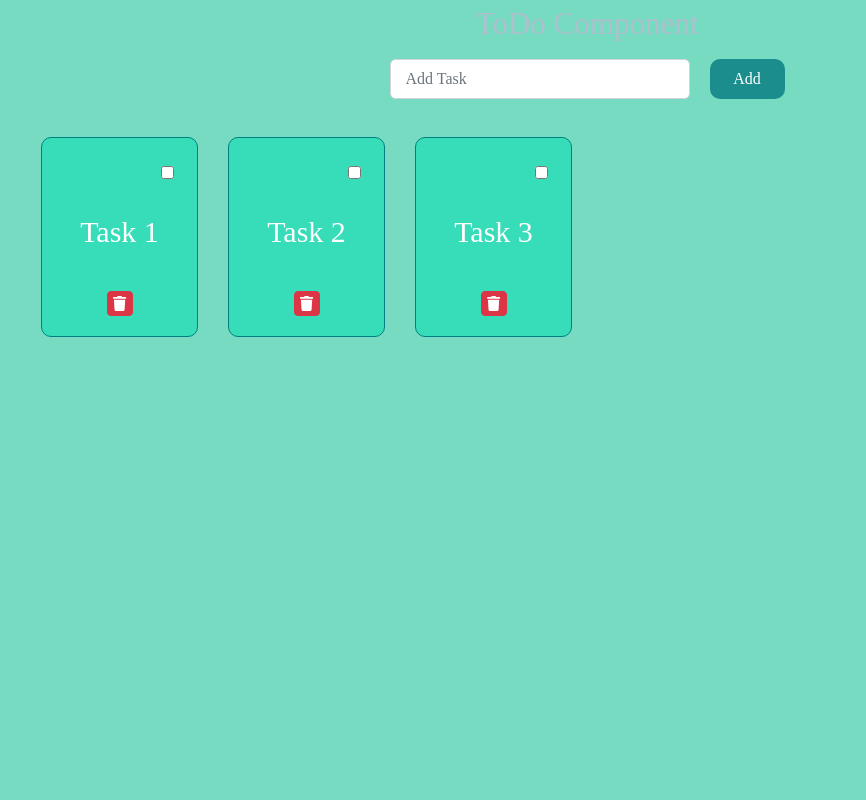
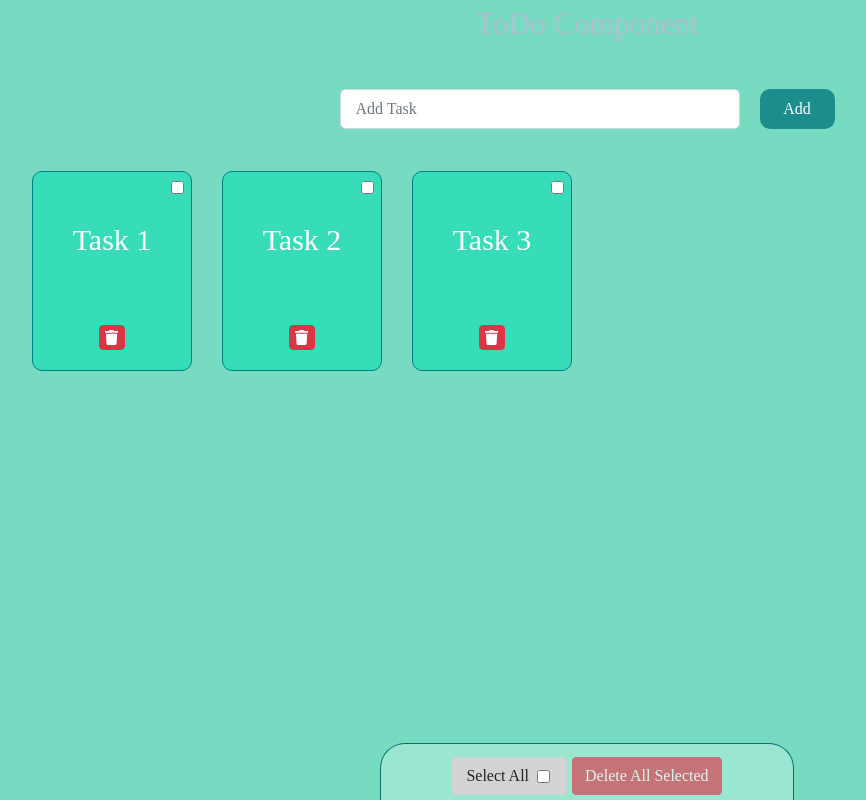
Before and after one commit to AmalyaG95/react-beg-06, a React (Create React App) app: page / in a window 1280 px wide. Shown: the whole page, without its empty margins (53-919 px from the left). Built offline with nearby package versions, Linux system fonts and the light colour scheme.

Commit message:
DeleteSomeTasks && Stateful-stateless && Class-based - function components

```diff
--- a/src/App.css
+++ b/src/App.css
@@ -4,7 +4,7 @@
   background-color: #76dbc0;
   min-height: 100vh;
   display: flex;
-  flex-direction: column;
-  font-size: calc(10px + 2vmin);
-  color: rgb(174, 191, 206);
+  flex-flow: column wrap;
+  align-content: center;
+  font-size: calc(5px + 2vmin);
 }
--- a/src/components/AddTask/AddTask.jsx
+++ b/src/components/AddTask/AddTask.jsx
@@ -3,9 +3,12 @@ import styles from "./addTask.module.css";
 import { Form, Button } from "react-bootstrap";
 
 class AddTask extends Component {
-  state = {
-    inputValue: "",
-  };
+  constructor(props) {
+    super(props);
+    this.state = {
+      inputValue: "",
+    };
+  }
 
   handleChange = (e) => {
     const { value } = e.target;
@@ -28,6 +31,7 @@ class AddTask extends Component {
   };
 
   render() {
+    const { isAnyChecked } = this.props;
     return (
       <div className={styles.AddTask}>
         <Form.Control
@@ -37,8 +41,17 @@ class AddTask extends Component {
           onKeyPress={this.handleS}
           value={this.state.inputValue}
           className={styles.input}
+          disabled={isAnyChecked}
         />
-        <Button variant="info" onClick={this.handleS} className={styles.button}>
+        <Button
+          variant="info"
+          onClick={this.handleS}
+          className={styles.button}
+          // className={`${styles.button} ${
+          //   isAnyChecked && styles.disabledButton
+          // }`}
+          disabled={isAnyChecked}
+        >
           Add
         </Button>
       </div>
--- a/src/components/AddTask/addTask.module.css
+++ b/src/components/AddTask/addTask.module.css
@@ -1,5 +1,5 @@
 .AddTask {
-  margin: 20px;
+  margin: 50px 0 20px;
   display: flex;
   flex-wrap: wrap;
   justify-content: center;
@@ -7,7 +7,7 @@
 }
 
 .input {
-  width: 300px;
+  width: 400px;
   border-radius: 5px;
   margin: 0 20px 10px 0;
   padding: 8px 15px;
@@ -40,3 +40,7 @@
   background-color: rgb(27, 141, 141);
   box-shadow: none;
 }
+
+/* .disabledButton:hover {
+  background-color: rgb(27, 141, 141);
+} */
--- a/src/components/Task/Task.jsx
+++ b/src/components/Task/Task.jsx
@@ -10,20 +10,37 @@ const CardBodyCls = [
   "justify-content-between",
 ];
 
-const Task = ({ task, handleDeleteTask }) => {
+const Task = ({
+  task,
+  handleDeleteTask,
+  handleSelectTask,
+  isChecked,
+  isAnyChecked,
+  isAllSelected,
+}) => {
   const handleDelete = () => {
     handleDeleteTask(task._id);
   };
 
+  const handleSelect = () => {
+    handleSelectTask(task._id);
+  };
+
   return (
-    <Card className={styles.task}>
+    <Card className={`${styles.task} ${isChecked && styles.selectedTask}`}>
+      <Form.Check
+        type="checkbox"
+        className={"align-self-end p-1"}
+        onChange={handleSelect}
+        checked={isAllSelected || isChecked}
+      />
       <Card.Body className={CardBodyCls.join(" ")}>
-        <Form.Check type="checkbox" className="align-self-end" />
         <Card.Title style={{ fontSize: "30px" }}>{task.title}</Card.Title>
         <Button
           variant="danger"
           onClick={handleDelete}
           className={styles.button}
+          disabled={isAnyChecked}
         >
           <FontAwesomeIcon icon={faTrash} style={{ fontSize: "15px" }} />
         </Button>
--- a/src/components/Task/task.module.css
+++ b/src/components/Task/task.module.css
@@ -1,5 +1,5 @@
 .task {
-  width: 200px;
+  width: 100%;
   height: 200px;
   border: 1px solid teal;
   border-radius: 10px;
@@ -12,6 +12,11 @@
   background-color: teal;
 }
 
+.selectedTask,
+.selectedTask:hover {
+  background-color: rgb(125, 238, 214);
+}
+
 .button {
   width: 25px;
   height: 25px;
--- a/src/components/ToDo/ToDo.jsx
+++ b/src/components/ToDo/ToDo.jsx
@@ -2,8 +2,17 @@ import React from "react";
 import Task from "../Task/Task";
 import AddTask from "../AddTask/AddTask";
 import styles from "./toDo.module.css";
-import { Container, Row, Col } from "react-bootstrap";
+import { Container, Row, Col, Button, Form } from "react-bootstrap";
 import uuid from "react-uuid";
+
+const ContainerCls = ["d-flex", "flex-column", "align-content-center", "py-2"];
+
+const delSelButtonsColCls = [
+  "d-flex",
+  "justify-content-center",
+  "align-items-center",
+  "mt-2",
+];
 
 class ToDo extends React.Component {
   state = {
@@ -21,6 +30,7 @@ class ToDo extends React.Component {
         title: "Task 3",
       },
     ],
+    selectedTasksIDs: new Set(),
   };
 
   handleSubmit = (value) => {
@@ -29,6 +39,7 @@ class ToDo extends React.Component {
       title: value,
       _id: uuid(),
     });
+
     this.setState({
       tasks,
     });
@@ -42,35 +53,112 @@ class ToDo extends React.Component {
     });
   };
 
+  handleSelectTask = (_id) => {
+    const selectedTasksIDs = new Set(this.state.selectedTasksIDs);
+    if (selectedTasksIDs.has(_id)) {
+      selectedTasksIDs.delete(_id);
+      this.handleSelectAllTasks();
+    } else {
+      selectedTasksIDs.add(_id);
+    }
+
+    this.setState({
+      selectedTasksIDs,
+    });
+  };
+
+  handleSelectAllTasks = () => {
+    const selectedTasksIDs = new Set(this.state.selectedTasksIDs);
+    this.state.tasks.forEach((task) => {
+      if (!selectedTasksIDs.has(task._id)) selectedTasksIDs.add(task._id);
+    });
+
+    this.setState({
+      selectedTasksIDs:
+        this.state.selectedTasksIDs.size !== this.state.tasks.length
+          ? selectedTasksIDs
+          : new Set(),
+    });
+  };
+
+  handleDeleteSelectedTasks = () => {
+    const { selectedTasksIDs } = this.state;
+    const tasks = [...this.state.tasks].filter(
+      (task) => !selectedTasksIDs.has(task._id)
+    );
+
+    this.setState({
+      tasks,
+      selectedTasksIDs: new Set(),
+    });
+  };
+
   render() {
-    const tasksJSX = this.state.tasks.map((task) => {
+    const { tasks, selectedTasksIDs } = this.state;
+    const tasksJSX = tasks.map((task) => {
       return (
-        <Col
-          key={task._id}
-          xs={12}
-          sm={4}
-          xl={2}
-          className="d-flex justify-content-center my-2"
-        >
-          <Task task={task} handleDeleteTask={this.handleDeleteTask} />
+        <Col key={task._id} xs={12} sm={3} xl={2} className="my-2 ">
+          <Task
+            task={task}
+            handleDeleteTask={this.handleDeleteTask}
+            handleSelectTask={this.handleSelectTask}
+            isChecked={selectedTasksIDs.has(task._id)}
+            isAnyChecked={!!selectedTasksIDs.size}
+            isAllSelected={
+              this.state.selectedTasksIDs.size &&
+              this.state.selectedTasksIDs.size === this.state.tasks.length
+            }
+          />
         </Col>
       );
     });
 
     return (
-      <Container className="w-90 px-4 py-2">
+      <Container className={ContainerCls.join(" ")}>
         <Row>
           <Col>
             <h1 className={styles.heading1}>ToDo Component</h1>
-            <AddTask handleSubmit={this.handleSubmit} />
+            <AddTask
+              handleSubmit={this.handleSubmit}
+              isAnyChecked={!!selectedTasksIDs.size}
+            />
           </Col>
         </Row>
-        <Row>
+
+        <Row className="mt-1 mb-5">
           {tasksJSX.length ? (
             tasksJSX
           ) : (
-            <Col className="d-flex justify-content-center">NO TASKS !</Col>
+            <Col className="align-self-center mt-5">NO TASKS !</Col>
           )}
+        </Row>
+
+        <Row className={styles.delSelButtons}>
+          <Col className={delSelButtonsColCls.join(" ")}>
+            <div className={styles.select}>
+              <Form.Label htmlFor="selectAll" className="mr-1">
+                Select All
+              </Form.Label>
+              <Form.Check
+                type="checkbox"
+                id="selectAll"
+                onChange={this.handleSelectAllTasks}
+                checked={
+                  this.state.tasks.length &&
+                  this.state.selectedTasksIDs.size === this.state.tasks.length
+                }
+                disabled={!this.state.tasks.length}
+              />
+            </div>
+            <Button
+              variant="danger"
+              onClick={this.handleDeleteSelectedTasks}
+              className={styles.button}
+              disabled={!selectedTasksIDs.size}
+            >
+              Delete All Selected
+            </Button>
+          </Col>
         </Row>
       </Container>
     );
--- a/src/components/ToDo/toDo.module.css
+++ b/src/components/ToDo/toDo.module.css
@@ -1,3 +1,30 @@
 .heading1 {
   font-size: calc(15px + 2vmin);
+  color: rgb(174, 191, 206);
 }
+
+.delSelButtons {
+  position: fixed;
+  padding: 5px;
+  border-top-left-radius: 25px;
+  border-top-right-radius: 25px;
+  background: rgba(189, 241, 226, 0.5);
+  border: 1px solid rgb(5, 112, 112);
+  border-bottom: none;
+  bottom: 0;
+  left: 35%;
+  right: 35%;
+}
+
+div.select {
+  display: flex;
+  align-items: center;
+  justify-content: center;
+  margin-right: 5px;
+  border-radius: 5px;
+  height: 38px;
+  padding: 8px 14px;
+  background-color: lightgray;
+  font-size: 1rem;
+  font-family: "Times New Roman", Times, serif;
+}
```
Also changed, not shown: src/App.js (+2 -6 lines).
